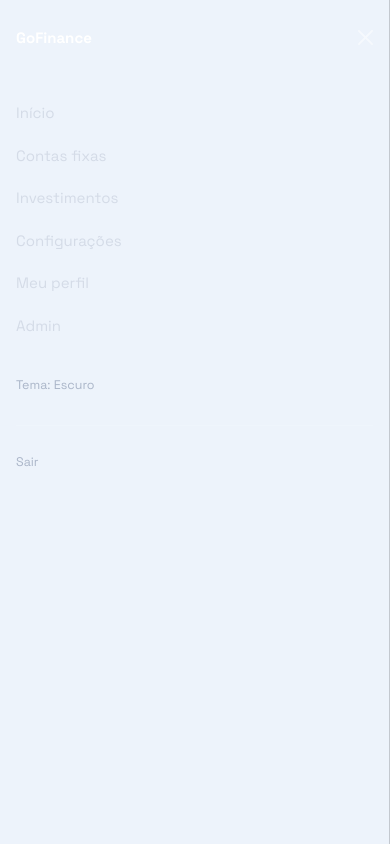
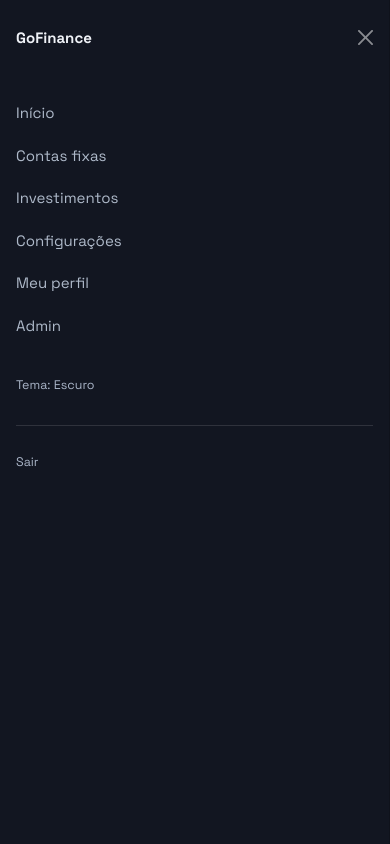
Before and after one commit to GabMSousa/GoFinance, a Django app: template finance/templates/finance/fixed_list.html in a window 390 px wide, after a click on "Menu". Run offline with Django 3.2, Linux system fonts and the light colour scheme; a user stored in the database is signed in; tables that the repository leaves empty hold one stand-in row (values such as "Sample post"); the template is opened without the code that fills it: most values are stand-ins (such as "Sample title", 1, 10 or a date in 2020).

Commit message:
Corrige contraste do menu mobile

```diff
--- a/finance/static/finance/css/home.css
+++ b/finance/static/finance/css/home.css
@@ -20,6 +20,9 @@
 html[data-theme="dark"]{--ink:#eef1f6;--muted:#aab1c2;--canvas:#0b0d12;--surface:#121621;--accent:#8b670f61;--accent-dark:#e1a91d;--border:#273041;--danger:#ff0020;--warning:#e1a91d;--shadow:0 12px 30px rgba(0,0,0,.24)}
 html[data-theme="dark"] body{font-family:"Space Grotesk",ui-sans-serif,system-ui,sans-serif;background:var(--bg);color:var(--text)}
 html[data-theme="dark"] .sidebar,html[data-theme="dark"] .mobile-topbar{background:var(--panel);color:var(--text)}
+html[data-theme="dark"] .mobile-menu{background:var(--panel);color:var(--text)}
+html[data-theme="dark"] .mobile-menu .nav-link{color:var(--muted)}
+html[data-theme="dark"] .mobile-menu .nav-link:hover,html[data-theme="dark"] .mobile-menu .nav-link:focus{background:var(--panel-2);color:var(--text)}
 html[data-theme="dark"] .brand-mark{background:var(--accent);color:#0b0d12}
 html[data-theme="dark"] .sidebar .nav-link{color:var(--muted)}
 html[data-theme="dark"] .sidebar .nav-link.active,html[data-theme="dark"] .sidebar .nav-link:hover{background:var(--panel-2);color:var(--text)}
--- a/finance/templates/finance/base.html
+++ b/finance/templates/finance/base.html
@@ -24,7 +24,7 @@
   <link rel="preconnect" href="https://fonts.gstatic.com" crossorigin>
   <link href="https://fonts.googleapis.com/css2?family=Space+Grotesk:wght@400;500;600;700&display=swap" rel="stylesheet">
   <link rel="stylesheet" href="{% static 'finance/css/app.css' %}?v=20261019-vr-purple-1">
-    <link rel="stylesheet" href="{% static 'finance/css/home.css' %}?v=20261021-category-chip-1">
+    <link rel="stylesheet" href="{% static 'finance/css/home.css' %}?v=20261021-mobile-menu-1">
   <link rel="stylesheet" href="{% static 'finance/css/movement-actions.css' %}?v=20261017-dashboard-layout">
   <link rel="stylesheet" href="{% static 'finance/css/dashboard-reference.css' %}?v=20261019-full-width-1">
   <link rel="stylesheet" href="{% static 'finance/css/mobile.css' %}?v=20261021-mobile-1">
```
